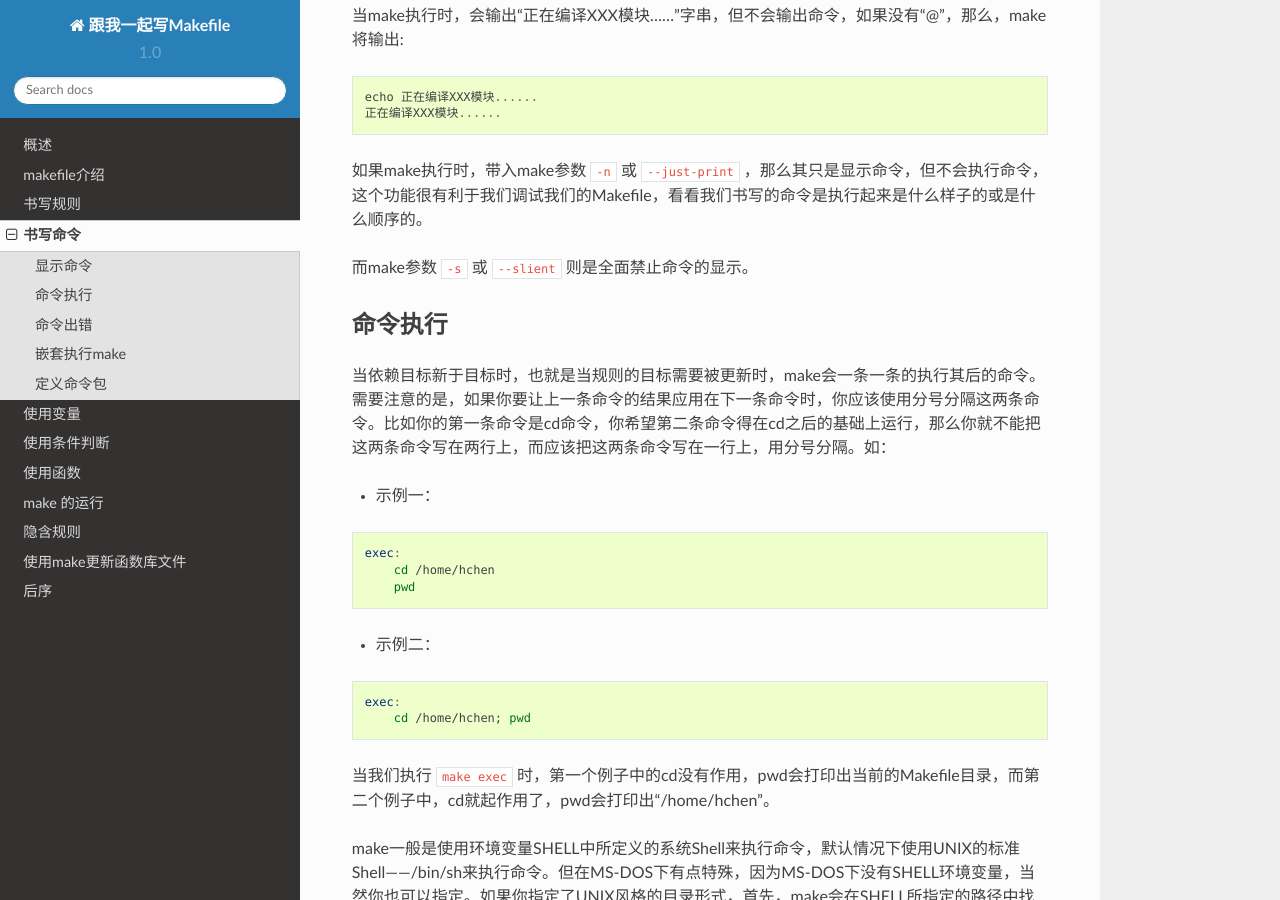
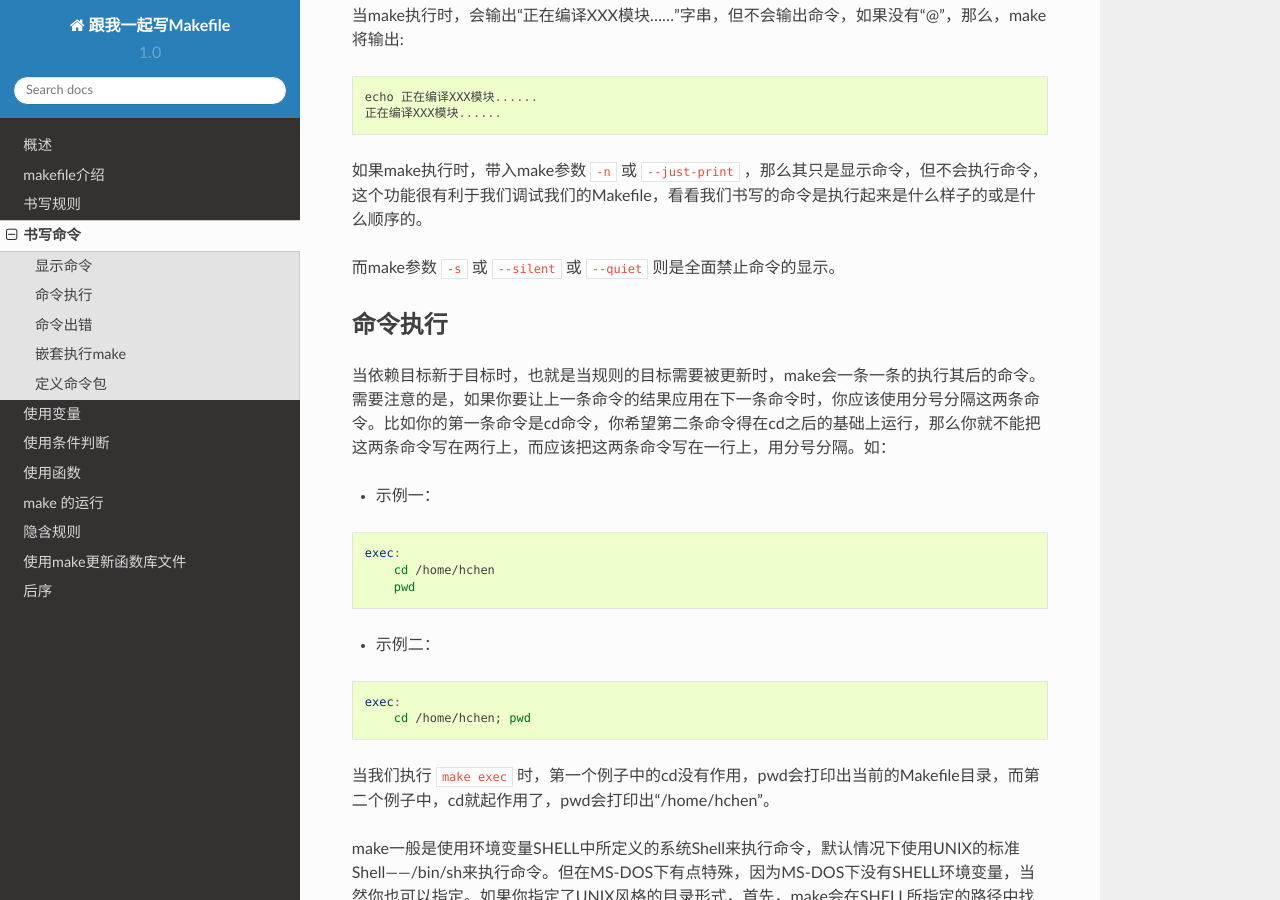
Before and after one commit to seisman/how-to-write-makefile, a Sphinx documentation site: the page built from source/recipes.rst, in a window 1280 px wide and 900 px high, scrolled down 606 px. Built offline with Sphinx 7.4.7 and the Read the Docs theme 2.0.0, drawn with Linux system fonts in a browser that asks for light colours.

Commit message:
Fix Issue #2

```diff
--- a/source/recipes.rst
+++ b/source/recipes.rst
@@ -19,7 +19,7 @@
 
 如果make执行时，带入make参数 ``-n`` 或 ``--just-print`` ，那么其只是显示命令，但不会执行命令，这个功能很有利于我们调试我们的Makefile，看看我们书写的命令是执行起来是什么样子的或是什么顺序的。
 
-而make参数 ``-s`` 或 ``--slient`` 则是全面禁止命令的显示。
+而make参数 ``-s`` 或 ``--silent`` 或 ``--quiet`` 则是全面禁止命令的显示。
 
 命令执行
 --------
```
